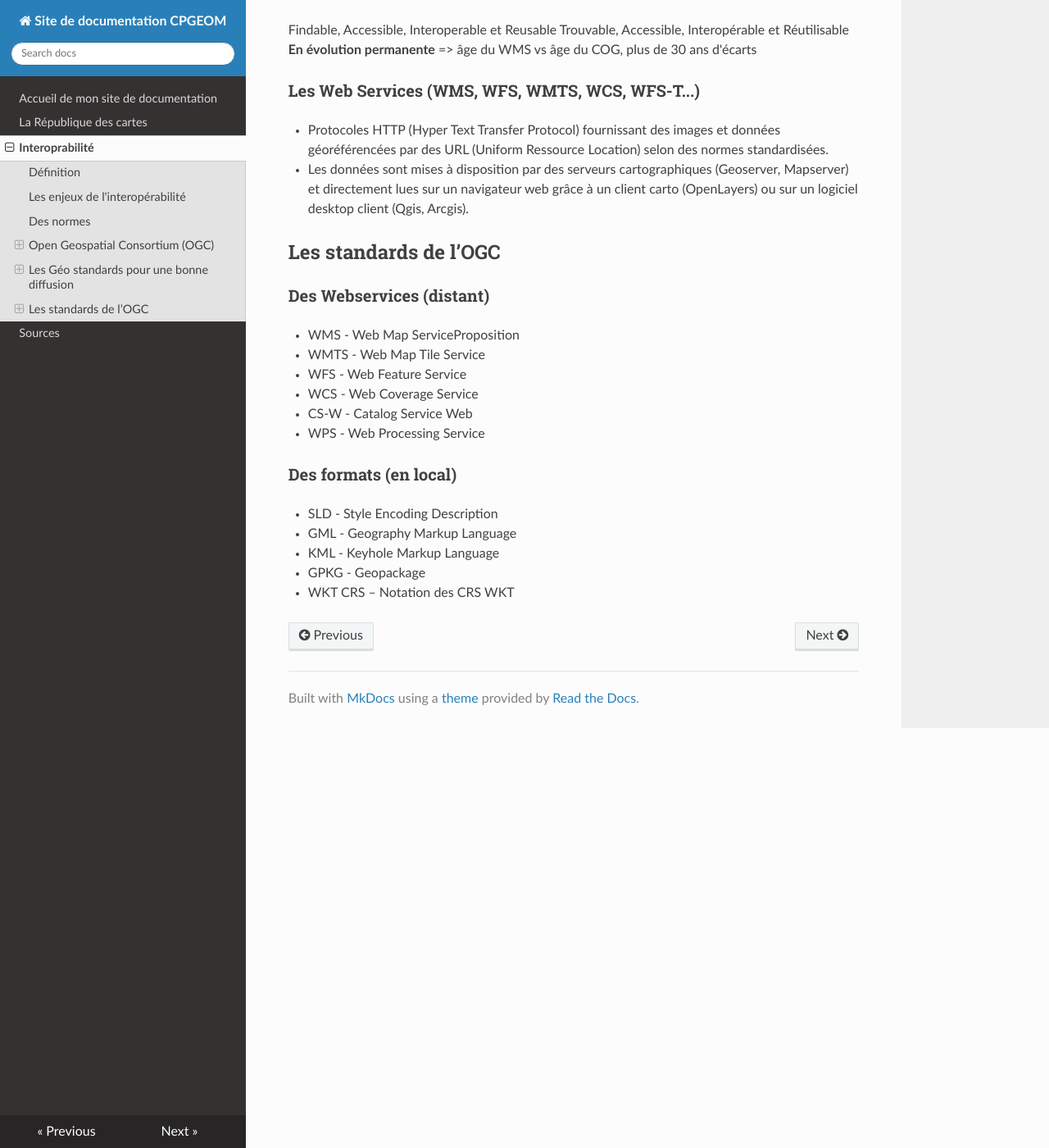
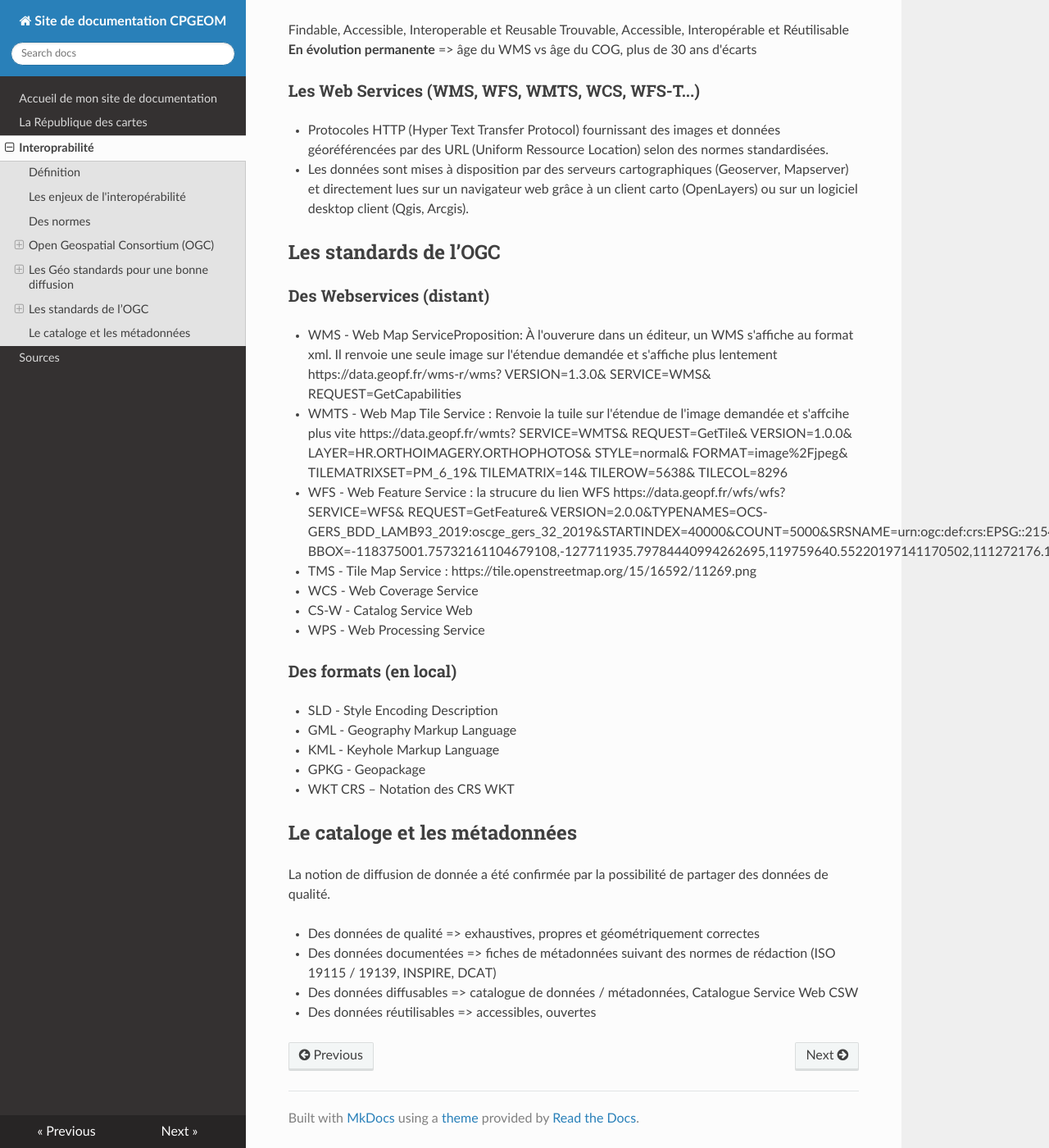
Before and after one commit to djimoyelmardo/cpegeom_doc, an MkDocs documentation site: the page built from docs/interoperabilite.md, in a window 1280 px wide and 1400 px high, scrolled down 2269 px. Shown: the whole window at 82% size. Built offline with MkDocs 1.6.1, drawn with Linux system fonts in a browser that asks for light colours; nearby versions of some CDN libraries.

Commit message:
cours cataloge métadonnées

```diff
--- a/docs/interoperabilite.md
+++ b/docs/interoperabilite.md
@@ -74,9 +74,35 @@ Trouvable, Accessible, Interopérable et Réutilisable
 ## Les standards de l’OGC
 ### Des Webservices (distant)
 <ul>
-    <li>WMS - Web Map ServiceProposition</li>
-    <li>WMTS - Web Map Tile Service</li>
-    <li>WFS - Web Feature Service</li>
+    <li>WMS - Web Map ServiceProposition: À l'ouverure dans un éditeur, un WMS s'affiche au format xml. Il renvoie une seule image sur l'étendue demandée et s'affiche plus lentement
+    https://data.geopf.fr/wms-r/wms?
+    VERSION=1.3.0&
+    SERVICE=WMS&
+    REQUEST=GetCapabilities
+    </li>
+    <li>WMTS - Web Map Tile Service  :  Renvoie la tuile sur l'étendue de l'image demandée et s'affcihe plus vite
+    https://data.geopf.fr/wmts?
+    SERVICE=WMTS&
+    REQUEST=GetTile&
+    VERSION=1.0.0&
+    LAYER=HR.ORTHOIMAGERY.ORTHOPHOTOS&
+    STYLE=normal&
+    FORMAT=image%2Fjpeg&
+    TILEMATRIXSET=PM_6_19&
+    TILEMATRIX=14&
+    TILEROW=5638&
+    TILECOL=8296
+    </li>
+    <li>WFS - Web Feature Service : la strucure du lien WFS
+    https://data.geopf.fr/wfs/wfs?
+    SERVICE=WFS&
+    REQUEST=GetFeature&
+    VERSION=2.0.0&TYPENAMES=OCS-GERS_BDD_LAMB93_2019:oscge_gers_32_2019&STARTINDEX=40000&COUNT=5000&SRSNAME=urn:ogc:def:crs:EPSG::2154&
+    BBOX=-118375001.75732161104679108,-127711935.79784440994262695,119759640.55220197141170502,111272176.1037464439868927,urn:ogc:def:crs:EPSG::2154
+    </li>
+    <li>TMS - Tile Map Service :
+    https://tile.openstreetmap.org/15/16592/11269.png
+    </li>
     <li>WCS - Web Coverage Service</li>
     <li>CS-W - Catalog Service Web</li>
     <li>WPS - Web Processing Service</li>
@@ -90,3 +116,12 @@ Trouvable, Accessible, Interopérable et Réutilisable
     <li>GPKG - Geopackage</li>
     <li>WKT CRS – Notation des CRS WKT</li>
 </ul>
+
+## Le cataloge et les métadonnées
+La notion de diffusion de donnée a été confirmée par la possibilité de partager des données de qualité.
+<ul>
+    <li>Des données de qualité => exhaustives, propres et géométriquement correctes</li>
+    <li>Des données documentées => fiches de métadonnées suivant des normes de rédaction (ISO 19115 / 19139, INSPIRE, DCAT)</li>
+    <li>Des données diffusables => catalogue de données / métadonnées, Catalogue Service Web CSW</li>
+    <li>Des données réutilisables => accessibles, ouvertes</li>
+</ul>
```
Also changed, not shown: site/index.html, site/interoperabilite.html, site/search/search_index.json.
